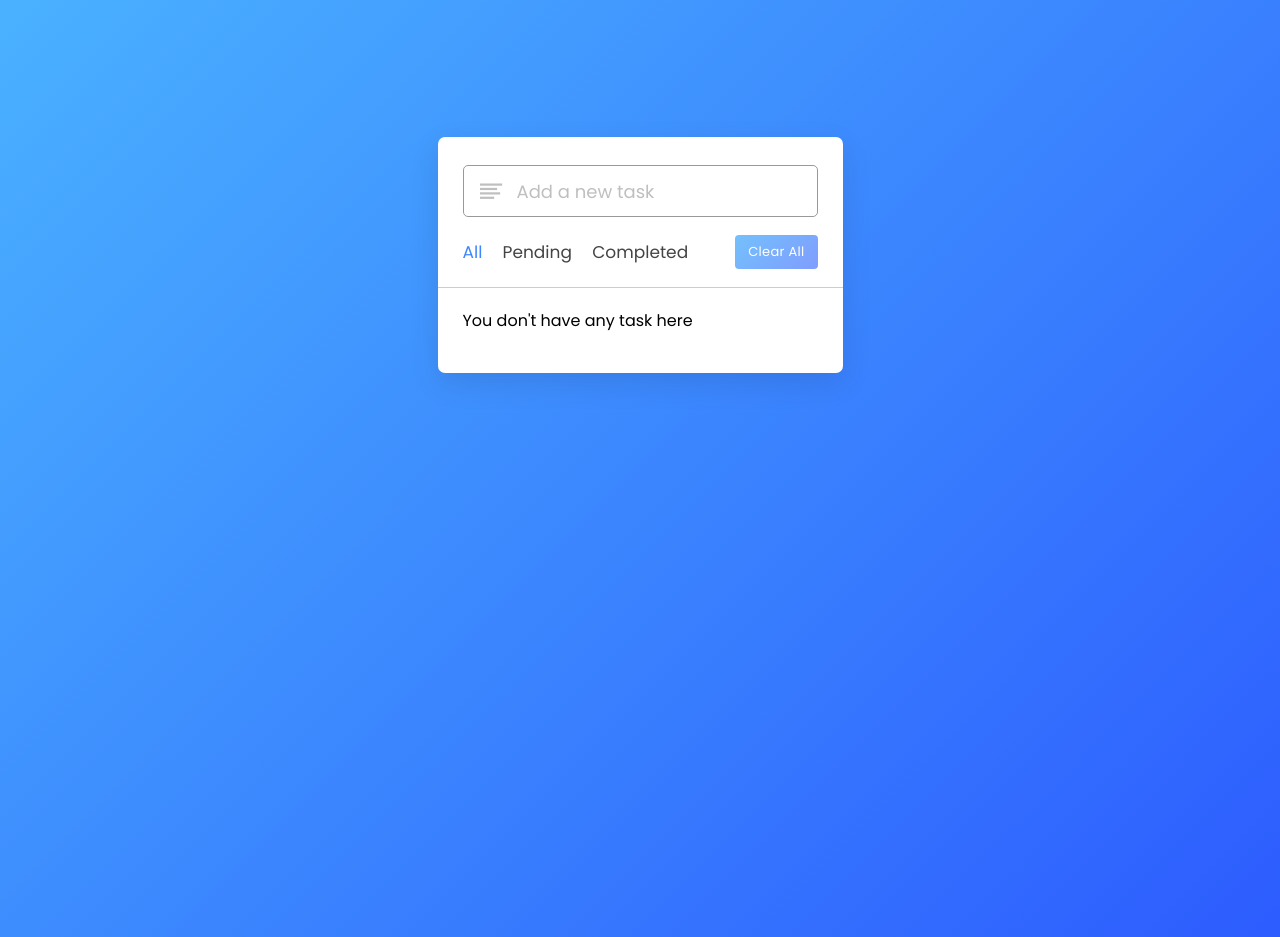
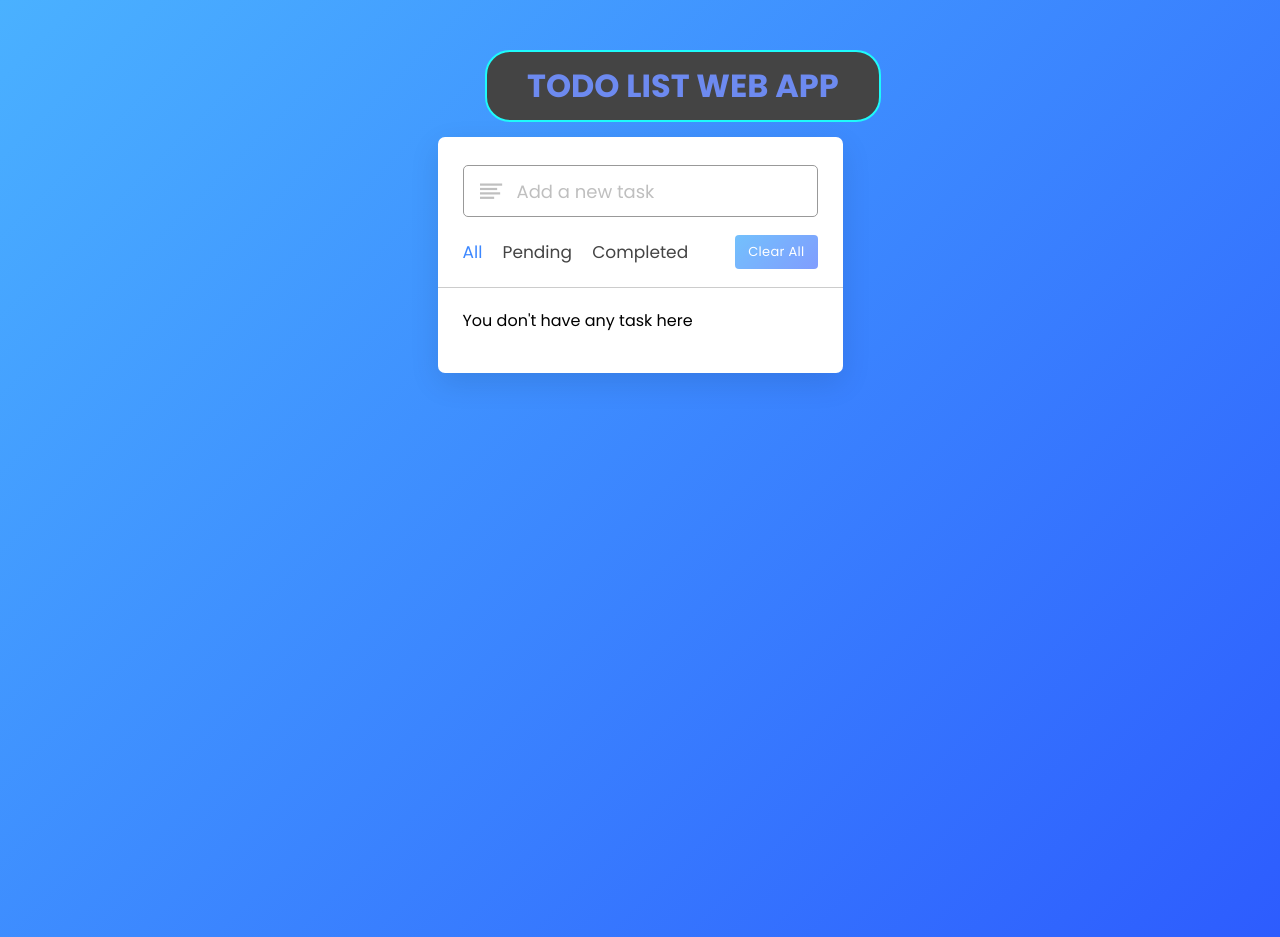
Before and after one commit to Suyash-Mishra-GitHub/codealpa_tasks, a plain HTML site: page index.html in a window 1280 px wide. Drawn offline with nearby package versions, Linux system fonts and the light colour scheme.

Commit message:
Added Header and Some CSS

```diff
--- a/index.html
+++ b/index.html
@@ -9,6 +9,9 @@
     <link rel="stylesheet" href="https://unicons.iconscout.com/release/v4.0.0/css/line.css">
   </head>
   <body>
+    <div class="header">
+      <h1>TODO LIST WEB APP</h1>
+    </div>
     <div class="wrapper">
       <div class="task-input">
         <img src="bars-icon.svg" alt="icon">
--- a/style.css
+++ b/style.css
@@ -16,6 +16,20 @@ body{
   color: #fff;
   background: #3C87FF;
 }
+
+.header{
+font-family: 'Courier New', Courier, monospace;
+background-color: #444444;
+color: #6d8af0;
+border: 2px solid rgb(30, 250, 250);
+display: inline-block;
+border-radius: 25px;
+position: absolute;
+padding: 10px 40px;
+top: 50px;
+left: 485px;
+}
+
 .wrapper{
   max-width: 405px;
   padding: 28px 0 30px;
```
Also changed, not shown: 1 other file.
